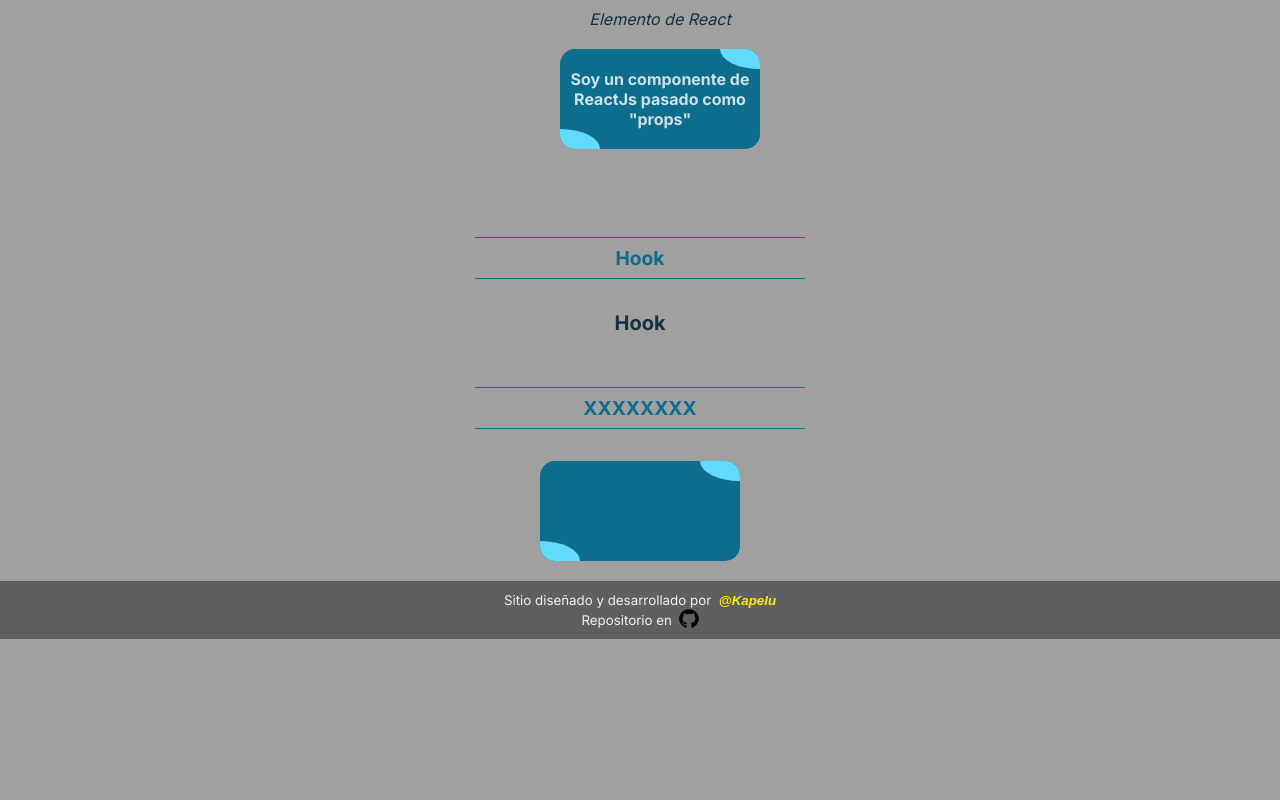
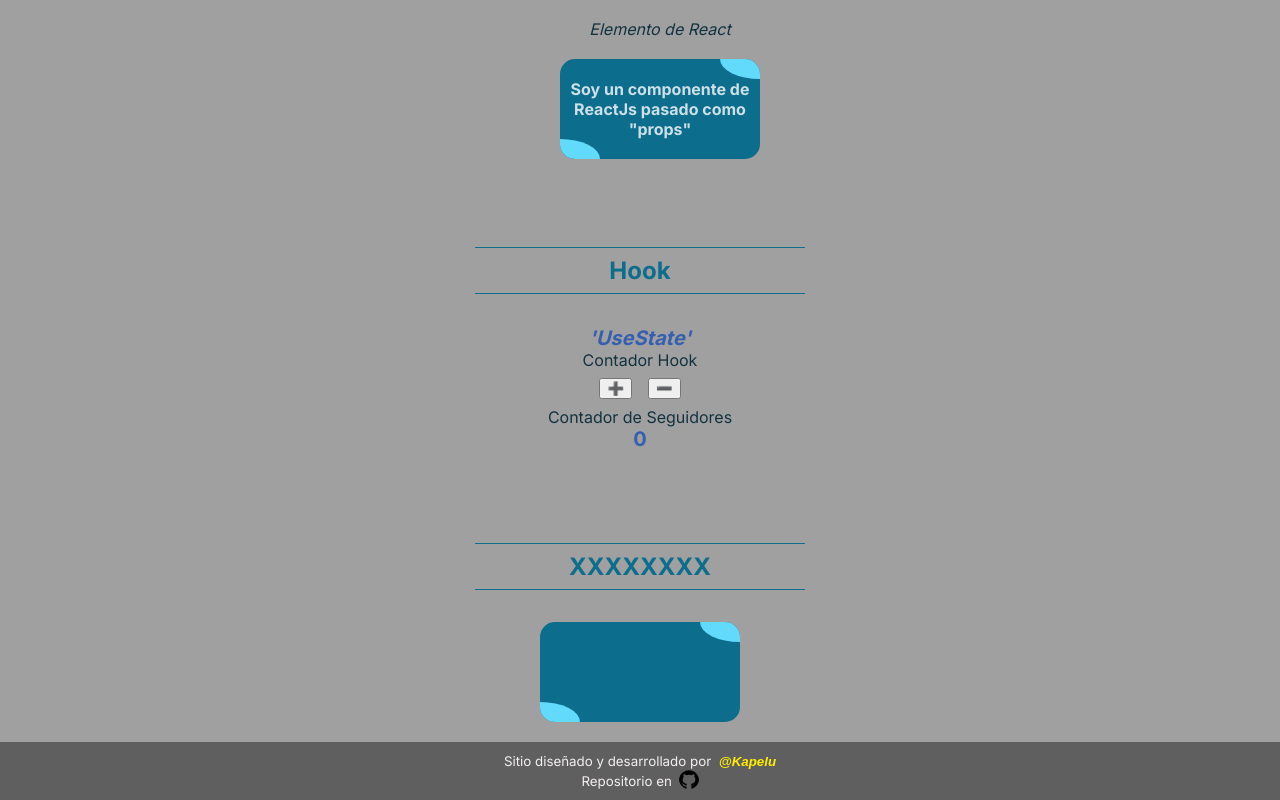
Before and after one commit to Kapelu/script-bash, a Next.js app: page / in a window 1280 px wide. Shown: the part 731-1531 px from the top of the page. Before the commit the page ends 1370 px from the top, so only its background shows below. Built offline with nearby package versions, Linux system fonts and the light colour scheme.

Commit message:
Update 17-06-2023

```diff
--- a/app/components/Hook.jsx
+++ /dev/null
@@ -1,9 +0,0 @@
-import './style.css'
-
-export default function Hook(props) {
-	return (
-		<div className='ejercicio'>
-			<h3>Hook</h3>
-		</div>
-	)
-}
--- /dev/null
+++ b/app/components/HookUseState.jsx
@@ -0,0 +1,29 @@
+'use client'
+import './style.css'
+import React, {useState} from 'react'
+
+export default function HookUseState(props) {
+	/* console.log(useState()) */
+	const [contador, setContador] = useState(0)
+	const sumar = () => setContador(contador + 1)
+	const restar = () => setContador(contador - 1)
+
+	return (
+		<div className='ejercicio'>
+			<h3>
+				<i>&#39;UseState&#39;</i>
+			</h3>
+			<p>Contador Hook</p>
+			<nav>
+				<button onClick={sumar}>➕</button>
+				<button onClick={restar}>➖</button>
+			</nav>
+			<p>Contador de {props.titulo}</p>
+			<h3>{contador}</h3>
+		</div>
+	)
+}
+
+HookUseState.defaultProps ={
+	titulo:'Clicks',
+}
--- a/app/components/style.css
+++ b/app/components/style.css
@@ -28,6 +28,7 @@
 .ejercicio {
 	color: #12323f;
 	display: flex;
+	flex-direction: column;
 	justify-content: center;
 	align-items: center;
 }
--- a/app/globals.css
+++ b/app/globals.css
@@ -46,13 +46,15 @@ h1 {
 
 h2 {
 	margin: 0;
-	font-size: 1.2rem;
+	font-size: 1.5rem;
 	color: #0d6d8c;
 }
 
 h3 {
 	margin: 0;
+	padding: 0;
 	font-size: 1.25rem;
+	color: #3660af;
 }
 
 ul {
@@ -65,13 +67,21 @@ ul {
 	list-style: none;
 }
 
-span{
+span {
+	padding: 0;
 	font-size: 1.7rem;
 	color: #4a4d4e;
 }
+p{
+	margin: 0;
+}
+
+button{
+	margin: .5rem;
+}
 
 .Container {
-	/* text-align:justify; *//*
+	/* text-align:justify; */ /*
 	font-size: large; */
 	text-align: center;
 	margin-left: auto;
--- a/app/page.js
+++ b/app/page.js
@@ -1,6 +1,7 @@
+
 import Componente from '@/app/components/Componente'
 import Propiedades from './components/Propiedades'
-import Hook from './components/Hook'
+import HookUseState from './components/HookUseState'
 
 export default function Home() {
 	return (
@@ -32,7 +33,9 @@ export default function Home() {
 				</article>
 				<article>
 					<h2 className='titulo'>&nbsp;Hook&nbsp;</h2>
-					<Hook />
+					<HookUseState titulo='Seguidores'/>
+					<br /><br />
+					{/* <HookUseState /> */}
 					<br />
 				</article>
 				<article>
```
